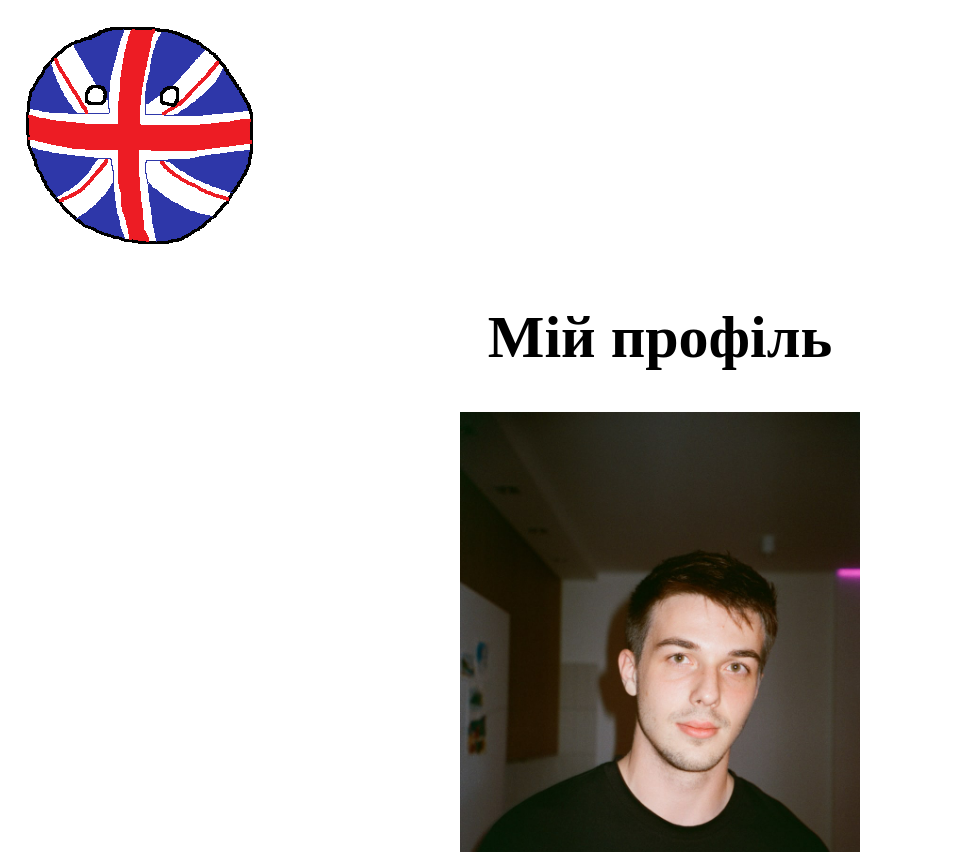
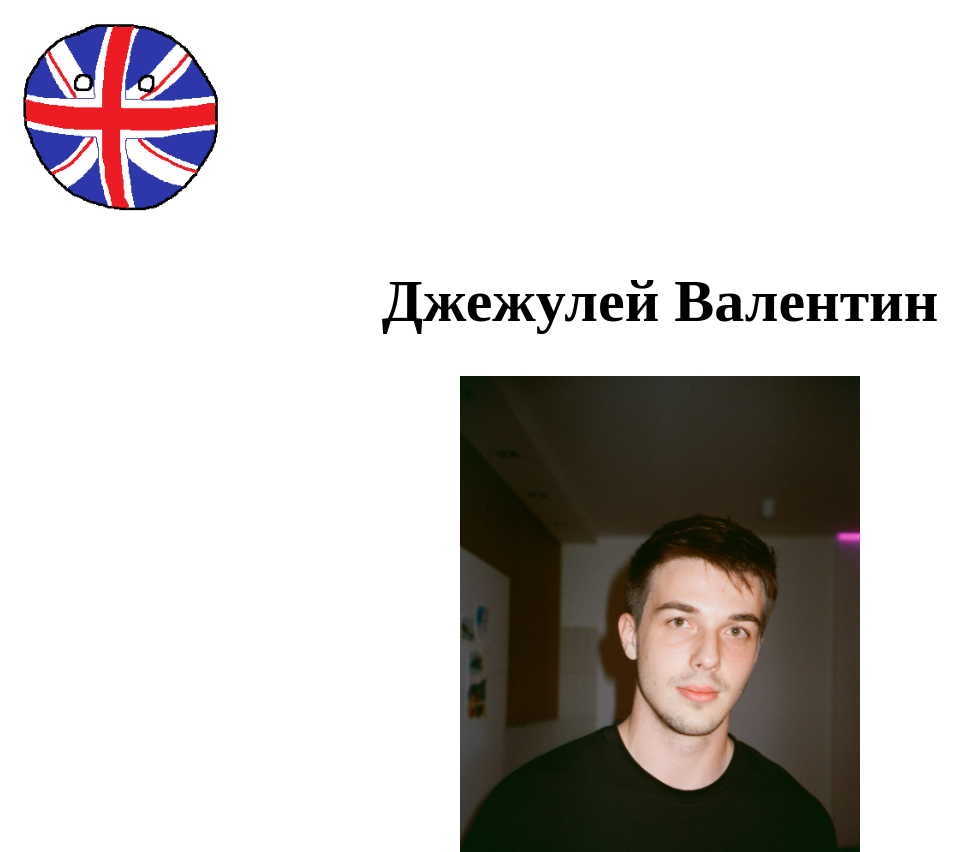
Before and after one commit to mamba0328/WelcomeProfile, a plain HTML site: page index.html in a window 1280 px wide. Shown: the top 852 px of the page, without its empty margins (0-977 px from the left). Drawn offline with Linux system fonts and the light colour scheme.

Commit message:
adjusted, to be stable during transation

```diff
--- a/index.html
+++ b/index.html
@@ -10,14 +10,14 @@
 <body>
     <header>
         <a href="./pages/britishProfile.html">
-            <img src="./assets/imgs/britishBall.png" alt="big british ball" style="cursor: pointer;">
+            <img src="./assets/imgs/britishBall.png" alt="big british ball" style="cursor: pointer; max-width: 249px; max-height: 215px;">
         </a>
     </header>
 
     <main>
         <ul style="list-style: none; font-size: 40px; text-align: center;">
-            <li><h1 style="text-align: center; font-size: 60px">Мій профіль</h1></li>
-            <li><img src="./assets/imgs/profilePhoto.jpg" style="height: 600px; width:400px;"></li>
+            <li><h1 style="text-align: center; font-size: 60px">Джежулей Валентин</h1></li>
+            <li  style="margin-bottom: 1em"><img src="./assets/imgs/profilePhoto.jpg" style="height: 600px; width:400px;"></li>
             <li><em>Інстаграм :</em> <a href="https://www.instagram.com/dzhezhuley/">Сюди</a></li>
             <li><em>Телеграм :</em> <a href="https://t.me/lama_n_tin">Ось сюди</a></li>
             <li><em>Мило :</em> valentindjejylej@gmail.com</li>
```
